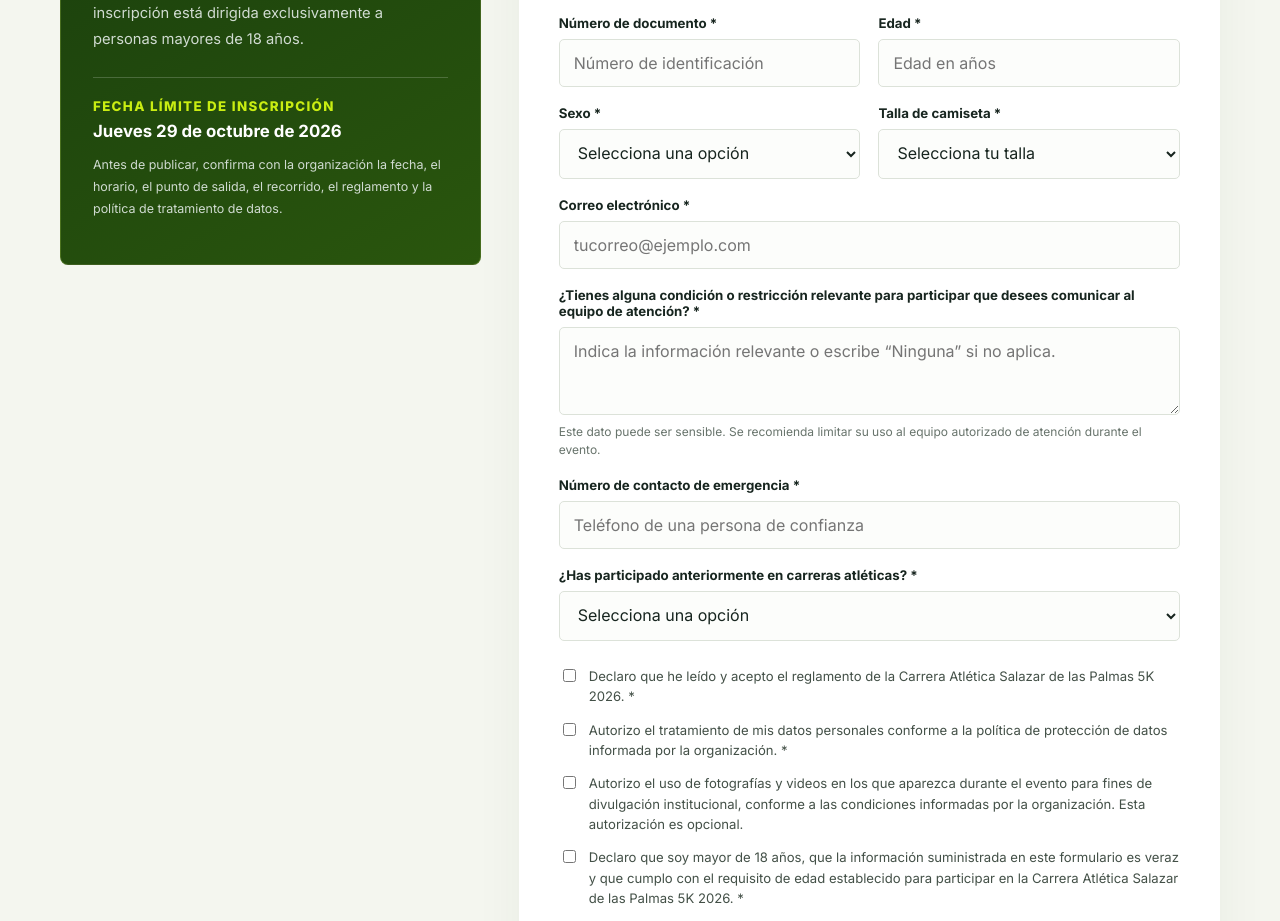
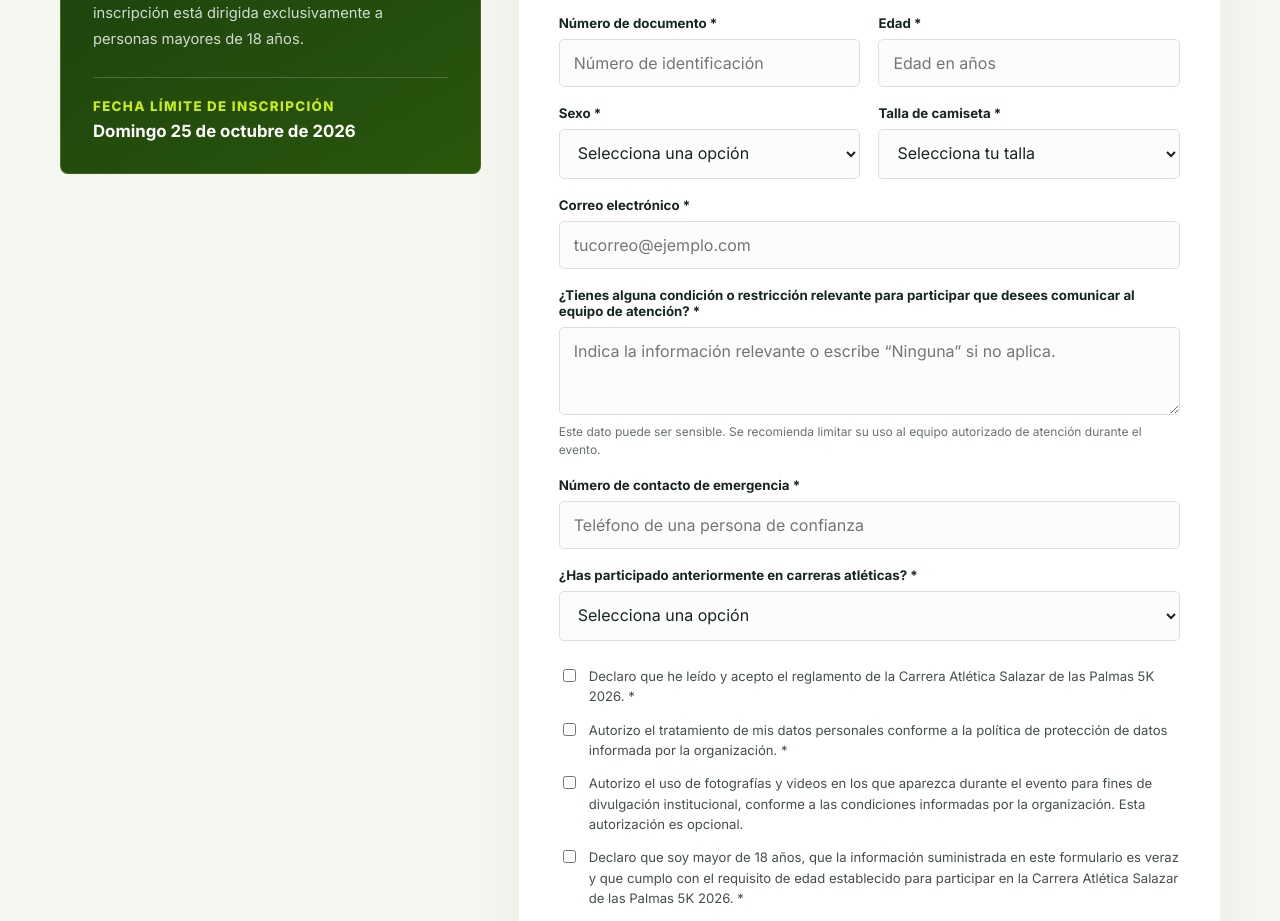
Before and after one commit to leonromero515/salazar-5k-2026, a plain HTML site: page index.html in a window 1280 px wide. Shown: the part 4422-5343 px from the top of the page. Drawn offline with nearby package versions, Linux system fonts and the light colour scheme; a web font is replaced by a local one.

Commit message:
CAMBIO DE FECHA LIMITE

```diff
--- a/index.html
+++ b/index.html
@@ -189,8 +189,7 @@
             <div class="eyebrow">Acepta el reto</div>
             <h3>Tu lugar en la salida empieza aquí.</h3>
             <p>Completa todos los campos obligatorios. La inscripción está dirigida exclusivamente a personas mayores de 18 años.</p>
-            <div class="deadline"><small>FECHA LÍMITE DE INSCRIPCIÓN</small><strong>Jueves 29 de octubre de 2026</strong></div>
-            <p style="font-size:.78rem">Antes de publicar, confirma con la organización la fecha, el horario, el punto de salida, el recorrido, el reglamento y la política de tratamiento de datos.</p>
+            <div class="deadline"><small>FECHA LÍMITE DE INSCRIPCIÓN</small><strong>Domingo 25 de octubre de 2026</strong></div>
           </aside>
 
           <div class="form-card">
```
